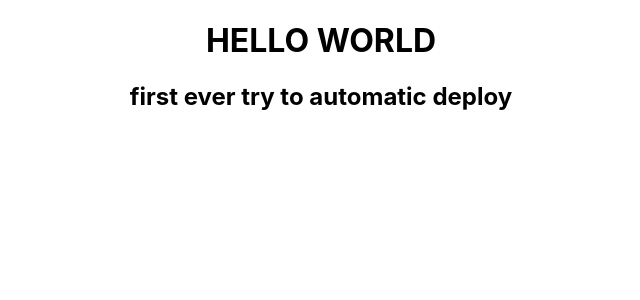
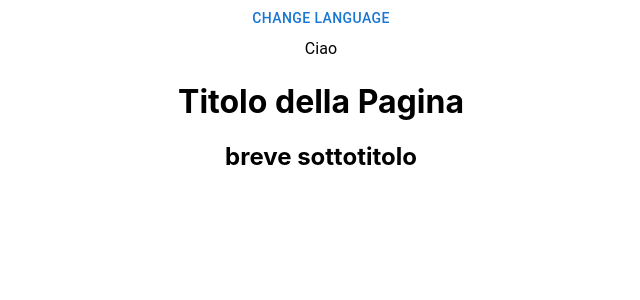
Before and after one commit to m-direnzone/manu-degan-art, a React (Create React App) app: page / in a window 1280 px wide. Shown: the top 300 px of the page, without its empty margins (319-959 px from the left). Built offline with nearby package versions, Linux system fonts and the light colour scheme.

Commit message:
implemented translations using i18n

```diff
--- a/src/App.tsx
+++ b/src/App.tsx
@@ -1,10 +1,14 @@
+import { useTranslation } from "react-i18next";
 import "./App.css";
+import Navbar from "./components/Navbar";
 
 function App() {
+  const { t } = useTranslation();
   return (
     <div className="App">
-      <h1>HELLO WORLD</h1>
-      <h2>first ever try to automatic deploy</h2>
+      <Navbar />
+      <h1>{t("titolo")}</h1>
+      <h2>{t("sottotitolo")}</h2>
     </div>
   );
 }
--- /dev/null
+++ b/src/components/Navbar.tsx
@@ -0,0 +1,28 @@
+import { Button, Typography } from "@mui/material";
+import { useState } from "react";
+import { useTranslation } from "react-i18next";
+
+const Navbar = () => {
+  const { t, i18n } = useTranslation();
+
+  const [currentLanguage, setCurrentLanguage] = useState("it");
+
+  const changeLanguage = () => {
+    if (currentLanguage === "it") {
+      i18n.changeLanguage("en-US");
+      setCurrentLanguage("en");
+    } else if (currentLanguage === "en") {
+      i18n.changeLanguage("it");
+      setCurrentLanguage("it");
+    }
+  };
+
+  return (
+    <>
+      <Button onClick={changeLanguage}>change language</Button>
+      <Typography>{t("ciao")}</Typography>
+    </>
+  );
+};
+
+export default Navbar;
--- /dev/null
+++ b/src/i18n.ts
@@ -0,0 +1,23 @@
+import i18n from "i18next";
+import { initReactI18next } from "react-i18next";
+import enTranslations from "./translations/en/translation.json";
+import itTransaltions from "./translations/it/translation.json";
+
+const resources = {
+  en: {
+    translation: enTranslations,
+  },
+  it: {
+    translation: itTransaltions,
+  },
+};
+
+i18n.use(initReactI18next).init({
+  resources,
+  lng: "it",
+  interpolation: {
+    escapeValue: false,
+  },
+});
+
+export default i18n;
--- /dev/null
+++ b/src/translations/en/translation.json
@@ -0,0 +1,5 @@
+{
+  "ciao": "Hello",
+  "titolo": "Page Title",
+  "sottotitolo": "caption"
+}
--- /dev/null
+++ b/src/translations/it/translation.json
@@ -0,0 +1,5 @@
+{
+  "ciao": "Ciao",
+  "titolo": "Titolo della Pagina",
+  "sottotitolo": "breve sottotitolo"
+}
```
Also changed, not shown: package.json (+7 -0 lines), src/index.tsx (+7 -9 lines), 1 other file (tests, documents, lock files or other folders).
